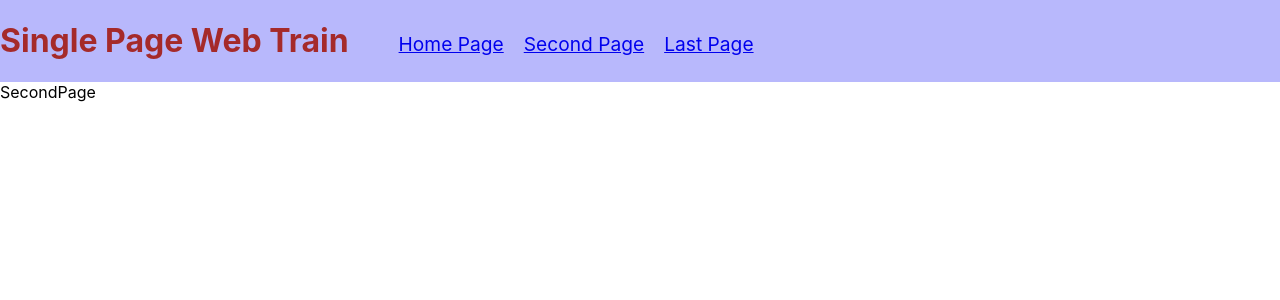
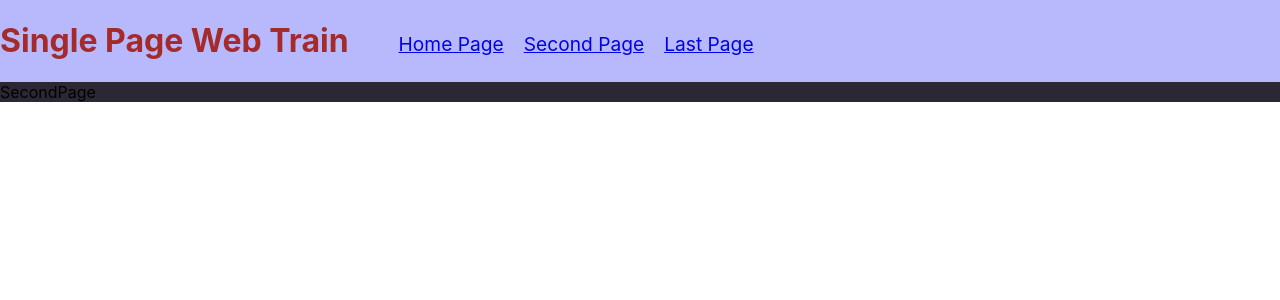
Before and after one commit to AyeenSepehri/singlePageWebTrain, a React (Create React App) app: page /second in a window 1280 px wide. Shown: the top 300 px of the page. Built offline with nearby package versions, Linux system fonts and the light colour scheme.

Commit message:
learning and training on concept of parent and child component

```diff
--- a/src/App.js
+++ b/src/App.js
@@ -3,17 +3,16 @@ import { Route , Routes } from "react-router-dom";
 import HomePage from "./pages/HomePage";
 import SecondPage from "./pages/SecondPage";
 import LastPage from "./pages/LastPage";
-import NavBar from "./components/layout/NavBar";
+import Layout from "./components/layout/Layout";
 function App() {
   return (
-    <div className="App">
-      <NavBar/>
+    <Layout>
       <Routes>
         <Route path="/" element = {<HomePage/>} />
         <Route path="/second" element={<SecondPage/>}/>
         <Route path="/last" element= {<LastPage/>}/>
       </Routes>
-    </div>
+    </Layout>
   );
 }
 
--- /dev/null
+++ b/src/components/layout/Layout.js
@@ -0,0 +1,13 @@
+import React from 'react'
+import NavBar from "./NavBar"
+import classes from "./Layout.module.css"
+function Layout(props) {
+  return (
+    <div className={classes.body}>
+        <NavBar/>
+        <main>{props.children}</main>
+    </div>
+  )
+}
+
+export default Layout
--- /dev/null
+++ b/src/components/layout/Layout.module.css
@@ -0,0 +1,3 @@
+.body{
+    background-color: rgb(43, 39, 53);
+}
```
Also changed, not shown: src/components/ui/Card.js (added, +9 -0 lines), src/components/ui/Card.module.css (added, +11 -0 lines).
